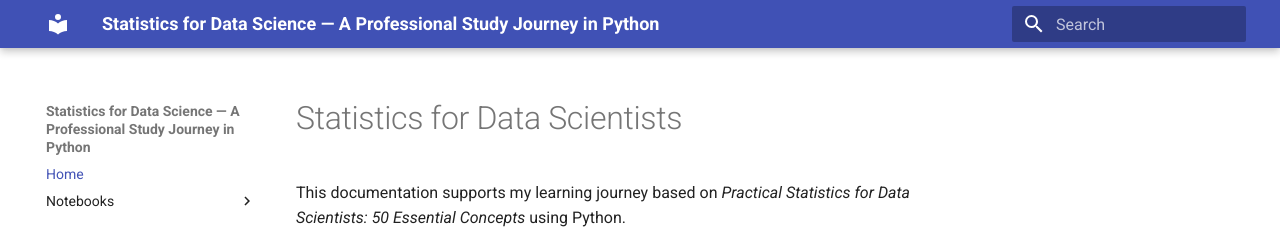
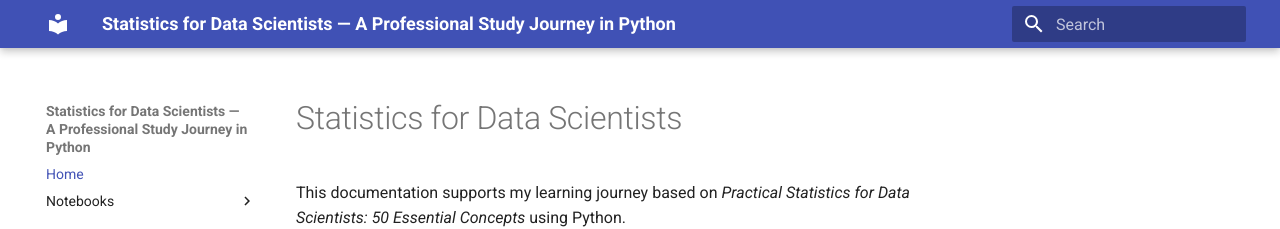
Before and after one commit to leticiagcsilva/statistics_for_data_science, an MkDocs documentation site: the page built from docs/index.md, in a window 1280 px wide. Shown: the top 229 px of the page. Built offline with MkDocs 1.6.1 and Material for MkDocs 9.7.7, drawn with Linux system fonts in a browser that asks for light colours.

Commit message:
Committing adjustments

```diff
--- a/README.md
+++ b/README.md
@@ -1,4 +1,4 @@
-# 📊 Statistics for Data Science with Python
+# 📊 Statistics for Data Scientists with Python
 
 A hands-on and professional study journey based on the book
 **_Practical Statistics for Data Scientists: 50 Essential Concepts_**
--- a/mkdocs.yml
+++ b/mkdocs.yml
@@ -1,4 +1,4 @@
-site_name: Statistics for Data Science — A Professional Study Journey in Python
+site_name: Statistics for Data Scientists — A Professional Study Journey in Python
 
 nav:
   - Home: index.md
```
Also changed, not shown: site/404.html, site/index.html, 1 other file.
